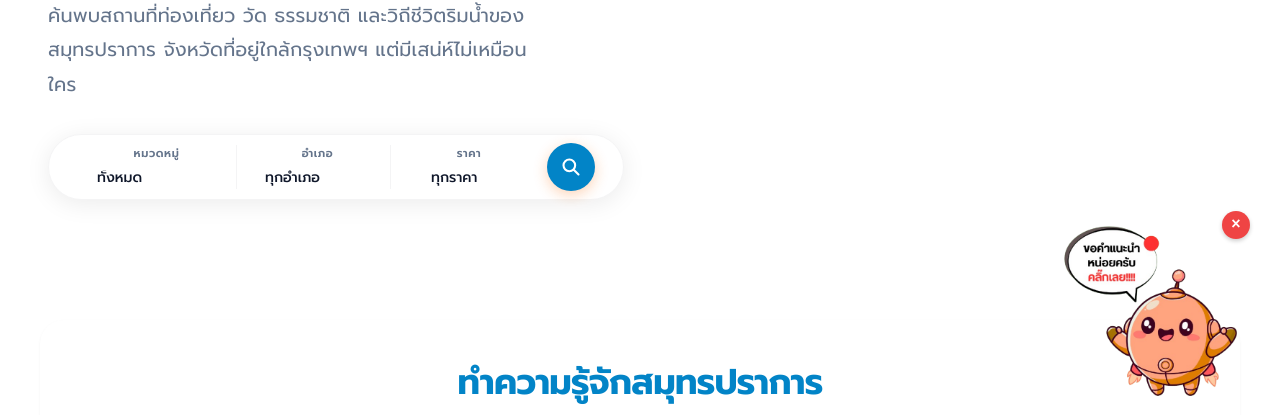
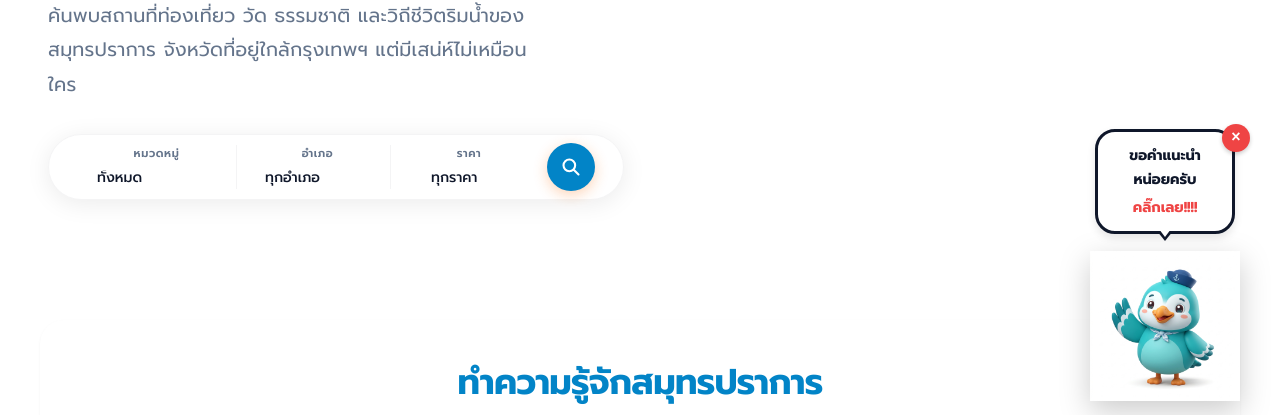
Before and after one commit to Ampsoria/Samutprakarn_TravelWeb, a website: page home.html in a window 1280 px wide. Shown: the part 359-774 px from the top of the page. Drawn offline with Linux system fonts and the light colour scheme; no server answers.

Commit message:
Add new Samut Prakan Mascot to floating widget

```diff
--- a/home.html
+++ b/home.html
@@ -564,11 +564,72 @@
             background: #DC2626;
         }
 
+        .widget-container {
+            display: flex;
+            flex-direction: column;
+            align-items: center;
+            text-decoration: none;
+            position: relative;
+        }
+
+        .speech-bubble {
+            background: white;
+            border: 3px solid var(--text-dark);
+            border-radius: 20px;
+            padding: 12px 16px;
+            text-align: center;
+            font-size: 0.9rem;
+            position: relative;
+            box-shadow: 0 4px 8px rgba(0,0,0,0.1);
+            animation: bounce 2s infinite ease-in-out;
+            margin-bottom: 12px;
+            z-index: 2;
+            width: 140px;
+        }
+
+        .speech-bubble::after {
+            content: '';
+            position: absolute;
+            bottom: -10px;
+            left: 50%;
+            transform: translateX(-50%);
+            border-width: 10px 8px 0;
+            border-style: solid;
+            border-color: var(--text-dark) transparent transparent transparent;
+            display: block;
+            width: 0;
+        }
+
+        .speech-bubble::before {
+            content: '';
+            position: absolute;
+            bottom: -6px;
+            left: 50%;
+            transform: translateX(-50%);
+            border-width: 8px 6px 0;
+            border-style: solid;
+            border-color: white transparent transparent transparent;
+            display: block;
+            width: 0;
+            z-index: 1;
+        }
+
+        @keyframes bounce {
+            0%, 100% { transform: translateY(0); }
+            50% { transform: translateY(-5px); }
+        }
+
         .widget-image {
-            width: 180px;
+            width: 150px;
             height: auto;
             cursor: pointer;
             display: block;
+            filter: drop-shadow(0 10px 15px rgba(0,0,0,0.2));
+            transition: transform 0.3s ease;
+        }
+
+        .widget-image:hover {
+            transform: scale(1.08) rotate(-5deg);
         }
 
         @keyframes bounceIn {
@@ -900,9 +961,14 @@
 
     <!-- Floating Widget -->
     <div id="floatingWidget" class="floating-widget">
-        <button id="closeWidgetBtn" class="close-widget-btn" aria-label="Close">&times;</button>
-        <a href="https://forms.gle/FTQHRWKnUVjb9Dc66" target="_blank" id="evaluationLink" title="ทำแบบประเมิน">
-            <img src="images/Advise.png" alt="Advise" class="widget-image">
+        <button id="closeWidgetBtn" class="close-widget-btn" aria-label="Close" style="z-index: 10;">&times;</button>
+        <a href="https://forms.gle/FTQHRWKnUVjb9Dc66" target="_blank" id="evaluationLink" title="ทำแบบประเมิน" class="widget-container">
+            <div class="speech-bubble">
+                <span style="display:block; font-weight:700; color:var(--text-dark);">ขอคำแนะนำ</span>
+                <span style="display:block; font-weight:700; color:var(--text-dark);">หน่อยครับ</span>
+                <span style="display:block; font-weight:800; color:#EF4444; margin-top:4px;">คลิ๊กเลย!!!!</span>
+            </div>
+            <img src="images/mascot.png" alt="Samut Prakan Mascot" class="widget-image">
         </a>
     </div>
 
```
Also changed, not shown: images/mascot.png (added).
